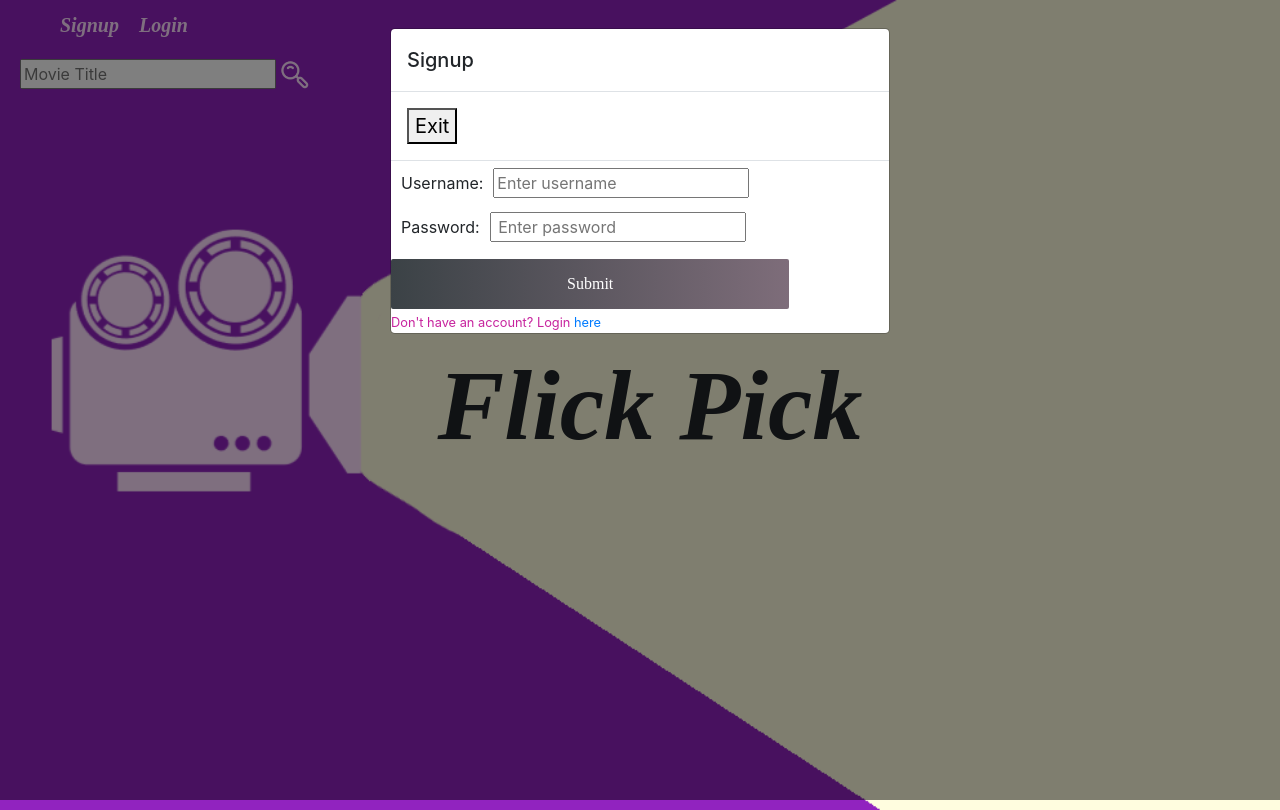
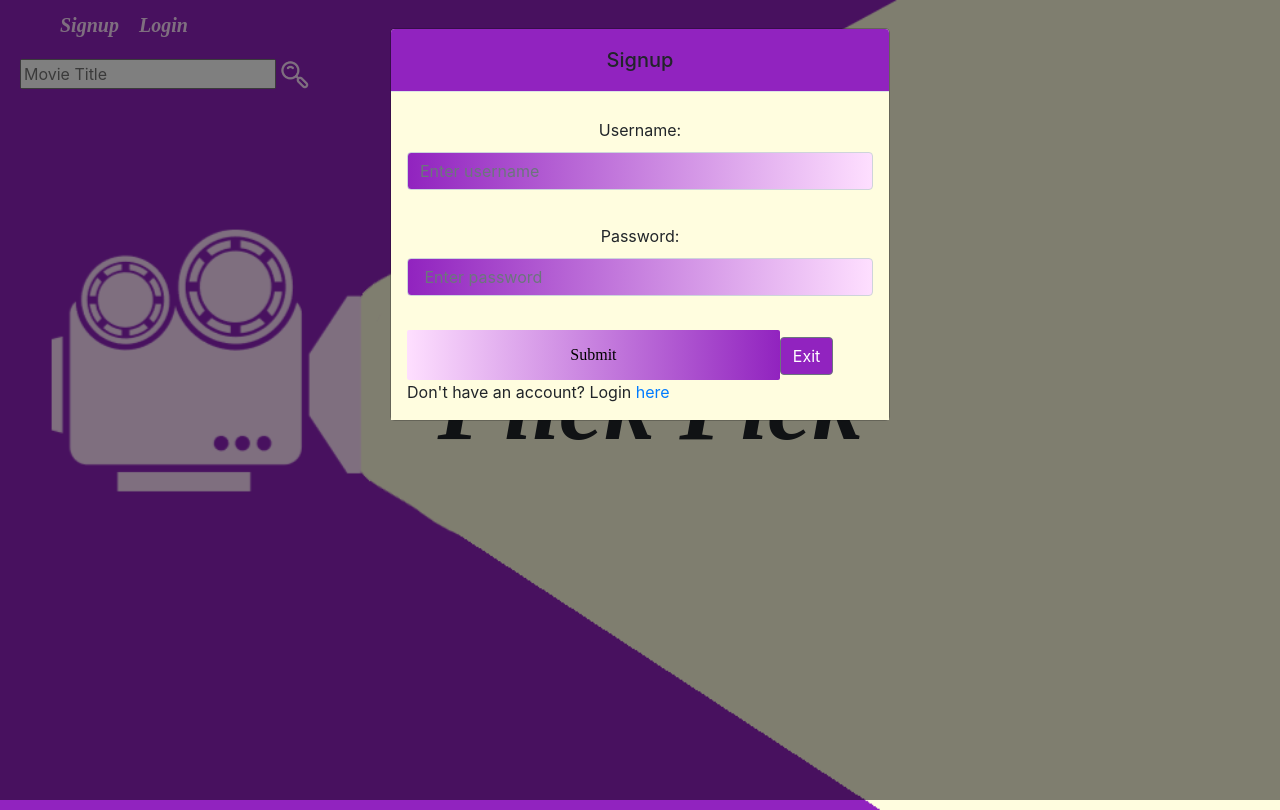
Before and after one commit to dtkrontz/flickPickClient, a React (Create React App) app: page / in a window 1280 px wide. Both pictures are taken after a click on the item "Signup". Built offline with nearby package versions, Linux system fonts and the light colour scheme; a web font is replaced by a local one.

Commit message:
finished styling modal

```diff
--- a/src/components/home/login/loginDisplay/LoginDisplay.css
+++ b/src/components/home/login/loginDisplay/LoginDisplay.css
@@ -1,36 +1,18 @@
-/* input:invalid {
-    border: 2px solid black;
-    background-color: red;
-
-
-}
-
-input:valid{
-    border: 2px solid black;
-}
-*/
-
-
-
-      .form-input::placeholder {
-        color: #595959;
-        font-size: 12px;
-      }
 
   .form-input-btn {
-
+    font-family: abril-titling-condensed, serif;
     width: 80%;
     height: 50px;
     margin-top: 10px;
     border-radius: 2px;
     background: linear-gradient(
       90deg,
-          rgb(59, 66, 70) 0%,
-          rgb(126, 109, 122) 100%
+      #fedfff 0%,
+      #9123bf 100%
     );
     outline: none;
     border: none;
-        color: #fff;
+    color:black;
     font-size: 1rem;
   }
 
@@ -38,16 +20,15 @@ input:valid{
     cursor: pointer;
     background: linear-gradient(
       90deg,
-          rgb(211, 143, 255) 0%,
-          rgb(211, 73, 204) 100%
+      #fffddf 0%,
+      rgb(126, 109, 122) 100%
     );
     transition: all 0.4s ease-out;
   }
 
-      .form-input-login {
-        font-size: 0.8rem;
-        margin-top: 10px;
-        color: rgb(199, 36, 158);
-        width: 80%;
-        text-align: center;
+
+.Signup{
+    font-family: abril-titling-condensed, serif;
+
+
 }
--- a/src/components/home/login/loginDisplay/LoginDisplay.js
+++ b/src/components/home/login/loginDisplay/LoginDisplay.js
@@ -1,5 +1,5 @@
 import React, {useState} from 'react';
-import {Modal, ModalHeader, Form, Label} from 'reactstrap';
+import {Modal, ModalHeader, Form, Label, Input,Button, ModalBody} from 'reactstrap';
 import './LoginDisplay.css';
 
 const LoginDisplay = (props)=> {
@@ -11,6 +11,16 @@ const LoginDisplay = (props)=> {
 
      const handleSubmit = (event) => {
      event.preventDefault();
+
+     if(password.length<5){
+          alert('Password needs to be more than 5 charaters')
+
+     }else if (username.length<4) {
+          alert('Username needs to be more than 4 charaters')
+
+       }  else if (username ===/[a-z\d]{4,10}/i){
+            alert('Username needs a number')
+       } else {
            fetch('http://localhost:3000/user/login',{
           method: 'POST',
           body: JSON.stringify({user:{username: username, password: password }}),
@@ -25,7 +35,7 @@ const LoginDisplay = (props)=> {
           props.updateToken(data.token);
      })
      setModal(false);
- }
+ }}
 
  const handleModal = (event) => {
      setModal(false);
@@ -34,22 +44,25 @@ const LoginDisplay = (props)=> {
 
      return (
           <div>
-               <Modal isOpen={modal}  className='login'>
-                    <ModalHeader>Login</ModalHeader>
+          <Modal isOpen={modal}  className='signup'>
+               <ModalHeader className='header'style={{display:'flex',justifyContent:'center',alignItems:'center',background:'#9123bf'}}>Login</ModalHeader>
+               <ModalBody className= 'body'style={{background:'#fffddf'}}>
              <Form className='form-inputs' onSubmit={handleSubmit}>
-                      <ModalHeader><button onClick={handleModal}>Exit</button></ModalHeader>
-                       <label> Username: </label>
-                       <input id='username' name= 'username' type= 'text' placeholder='Enter username' onChange={(e) => setUserName(e.target.value)} value={username} >
-                       </input>
+
+                  <Label style={{display:'flex',justifyContent:'center',alignItems:'center'}}> Username: </Label>
+                  <Input style={{display:'flex',justifyContent:'center',alignItems:'center',  background: 'linear-gradient( 90deg ,#9123bf,#fedfff)'}} id='username' name= 'username' type= 'text' placeholder='Enter username' onChange={(e) => setUserName(e.target.value)} value={username} >
+                  </Input>
                   <br/>
-                       <label> Password:</label>
-                       <input id='password' name='password' type='password' placeholder =' Enter password' onChange={(e) => setPassword(e.target.value)} value={password}>
-                       </input>
+                  <Label style={{display:'flex',justifyContent:'center',alignItems:'center'}}> Password:</Label>
+                  <Input style={{display:'flex',justifyContent:'center',alignItems:'center', background: 'linear-gradient( 90deg ,#9123bf,#fedfff)', textColor:'black'}} id='password' name='password' type='password' placeholder =' Enter password' onChange={(e) => setPassword(e.target.value)} value={password}>
+                  </Input>
                   <br />
                   <button className='form-input-btn' onClick={handleSubmit}>Submit</button>
+                 <Button className= 'button' onClick={handleModal} style={{background:'#9123bf'}}>Exit</Button>
                   <br/>
-                       <span className='form-input-login'> Don't have an account? Sign up <a href="http://localhost:3001/user/register">here</a></span>
+                  <span className='form-input-login'> Don't have an account? Login <a href="http://localhost:3001/user/register">here</a></span>
               </Form>
+              </ModalBody>
           </Modal>
      </div>
      )
--- a/src/components/home/signup/Signup.css
+++ b/src/components/home/signup/Signup.css
@@ -1,7 +1,3 @@
-.form-input::placeholder {
-    color: #595959;
-    font-size: 12px;
-  }
 
   .form-input-btn {
     font-family: abril-titling-condensed, serif;
@@ -11,34 +7,28 @@
     border-radius: 2px;
     background: linear-gradient(
       90deg,
-      rgb(59, 66, 70) 0%,
-      rgb(126, 109, 122) 100%
+      #fedfff 0%,
+      #9123bf 100%
     );
     outline: none;
     border: none;
-    color: #fff;
+    color:black;
     font-size: 1rem;
   }
 
-  .form-input-btn:hover {
+ .form-input-btn:hover {
     cursor: pointer;
     background: linear-gradient(
       90deg,
-      rgb(211, 143, 255) 0%,
-      rgb(211, 73, 204) 100%
+      #fffddf 0%,
+      rgb(126, 109, 122) 100%
     );
     transition: all 0.4s ease-out;
   }
 
-  .form-input-login {
-    font-size: 0.8rem;
-    margin-top: 10px;
-    color: rgb(199, 36, 158);
-    width: 80%;
-    text-align: center;
-  }
 
 .Signup{
     font-family: abril-titling-condensed, serif;
 
+
 }
--- a/src/components/home/signup/Signup.js
+++ b/src/components/home/signup/Signup.js
@@ -1,6 +1,6 @@
 // modal to signup and be directed to the profile
 import React, {useState} from 'react';
-import {Modal, ModalHeader, Form, Label, } from 'reactstrap';
+import {Modal, ModalHeader, Form, Label,Button , ModalBody, Input} from 'reactstrap';
 import './Signup.css'
 
 const Signup = (props)=> {
@@ -18,7 +18,7 @@ const Signup = (props)=> {
      }else if (username.length<4) {
           alert('Username needs to be more than 4 charaters')
 
-       }  else if (username !==/^[a-z\d]{4,10}$/i){
+       }  else if (username ===/^[a-z\d]{4,10}$/i){
             alert('Username needs a number')
        } else {
 
@@ -49,21 +49,24 @@ const handleModal = (event) => {
 
         <div>
                <Modal isOpen={modal}  className='signup'>
-                    <ModalHeader>Signup</ModalHeader>
+                    <ModalHeader className='header'style={{display:'flex',justifyContent:'center',alignItems:'center',background:'#9123bf'}}>Signup</ModalHeader>
+                    <ModalBody className= 'body'style={{background:'#fffddf'}}>
                   <Form className='form-inputs' onSubmit={handleSubmit}>
-                      <ModalHeader><button onClick={handleModal}>Exit</button></ModalHeader>
-                       <Label> Username: </Label>
-                       <input id='username' name= 'username' type= 'text' placeholder='Enter username' onChange={(e) => setUserName(e.target.value)} value={username} >
-                       </input>
+
+                       <Label style={{display:'flex',justifyContent:'center',alignItems:'center'}}> Username: </Label>
+                       <Input style={{display:'flex',justifyContent:'center',alignItems:'center',  background: 'linear-gradient( 90deg ,#9123bf,#fedfff)'}} id='username' name= 'username' type= 'text' placeholder='Enter username' onChange={(e) => setUserName(e.target.value)} value={username} >
+                       </Input>
                        <br/>
-                       <Label> Password:</Label>
-                       <input id='password' name='password' type='password' placeholder =' Enter password' onChange={(e) => setPassword(e.target.value)} value={password}>
-                       </input>
+                       <Label style={{display:'flex',justifyContent:'center',alignItems:'center'}}> Password:</Label>
+                       <Input style={{display:'flex',justifyContent:'center',alignItems:'center', background: 'linear-gradient( 90deg ,#9123bf,#fedfff)', textColor:'black'}} id='password' name='password' type='password' placeholder =' Enter password' onChange={(e) => setPassword(e.target.value)} value={password}>
+                       </Input>
                        <br />
                        <button className='form-input-btn' onClick={handleSubmit}>Submit</button>
+                      <Button className= 'button' onClick={handleModal} style={{background:'#9123bf'}}>Exit</Button>
                        <br/>
                        <span className='form-input-login'> Don't have an account? Login <a href="http://localhost:3001/user/register">here</a></span>
-                  </Form>
+                   </Form>
+                   </ModalBody>
                </Modal>
           </div>
     )
```
Lines whose indentation alone changed are shown as unchanged.
